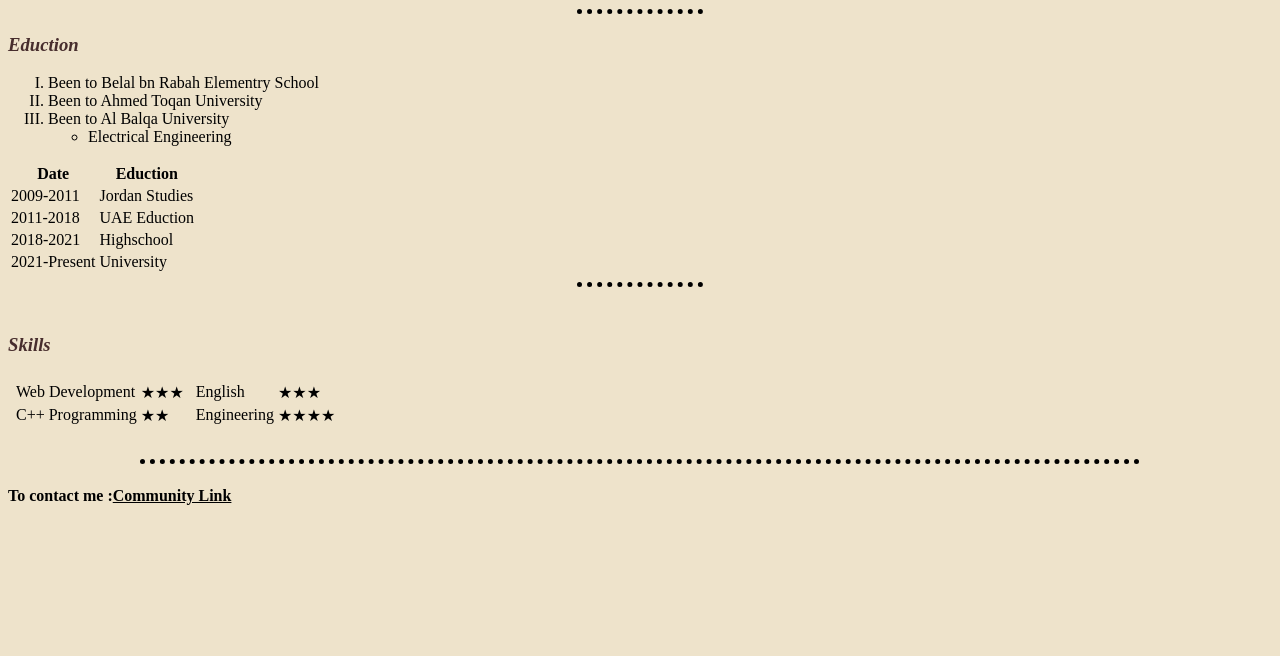
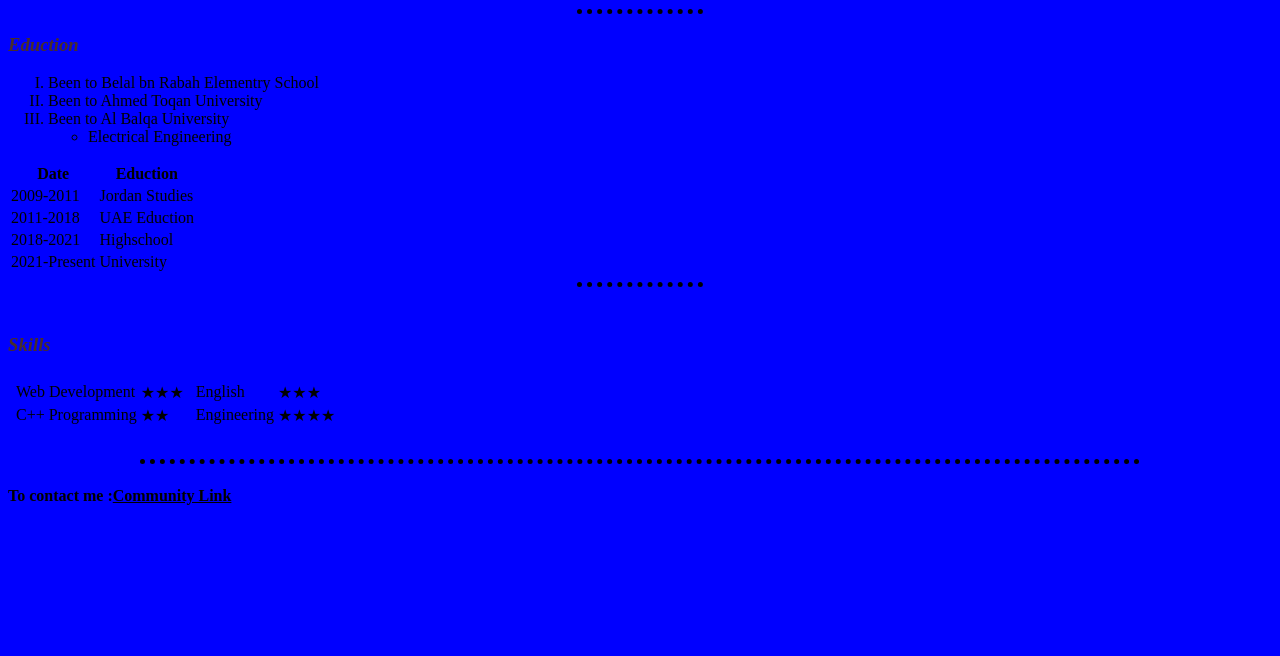
Before and after one commit to AbuEskander/MyCourses, a plain HTML site: page index.html in a window 1280 px wide. Shown: the part 144-800 px from the top of the page. Drawn offline with Linux system fonts and the light colour scheme.

Commit message:
A newUPDATE

```diff
--- a/CSS/styles.css
+++ b/CSS/styles.css
@@ -1,5 +1,5 @@
 body{
-  background-color: #EEE3CB;
+  background-color: blue;
 }
 hr{
 border-width: 5px;
```
